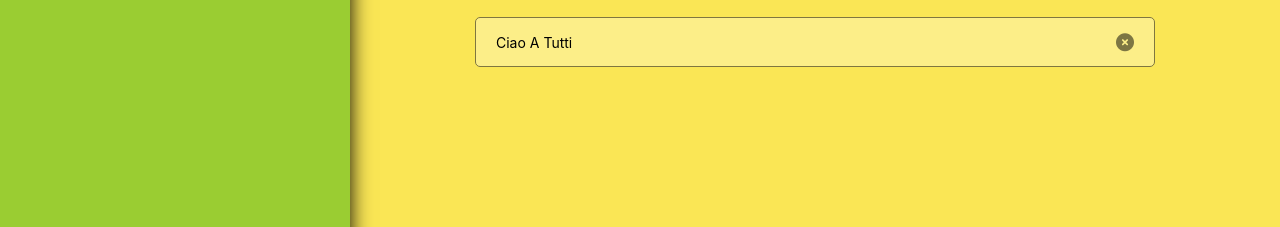
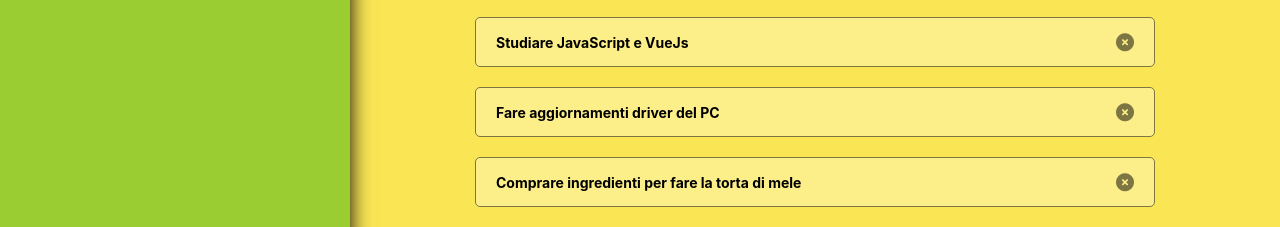
Before and after one commit to marcocor25/vue-todolist, a plain HTML site: page index.html in a window 1280 px wide. Shown: the part 116-343 px from the top of the page. Drawn offline with nearby package versions, Linux system fonts and the light colour scheme.

Commit message:
Inserito ciclo v-for

```diff
--- a/app.js
+++ b/app.js
@@ -11,5 +11,10 @@ const app = new Vue({
         mainTitle: 'your tasks :',
         ulClass: 'todolist',
         newTask: '',
+        taskList: [
+            'Studiare JavaScript e VueJs',
+            'Fare aggiornamenti driver del PC',
+            'Comprare ingredienti per fare la torta di mele'
+        ]
     }
 })
--- a/index.html
+++ b/index.html
@@ -14,18 +14,22 @@
 <body>
 
     <div id="root">
+        <!-- SIDEBAR -->
         <div class="sidebar">
             <h1 :class="title">{{sidebarTitle}}</h1>
             <div :class="barWrapperClass">
                 <input :type="inputType" :placeholder="placeOlder" :class="inputClass" v-model="newTask">
-                <button><i class="fa-solid fa-plus"></i></button>
+                <button @click="addTask"><i class="fa-solid fa-plus"></i></button>
             </div>
         </div>
-
+        <!-- MAIN CONTENT -->
         <div class="main-content">
             <h1 :class="title">{{mainTitle}}</h1>
             <ul :class="ulClass">
-                <li>ciao a tutti<i class="fa-solid fa-circle-xmark"></i></li>
+                <li v-for="task in taskList">
+                    {{task}}
+                    <i class="fa-solid fa-circle-xmark"></i>
+                </li>
             </ul>
         </div>
     </div>
--- a/style.css
+++ b/style.css
@@ -82,7 +82,7 @@ button {
     padding: 0 20px;
     border: 1px solid #7F763F;
     border-radius: 5px;
-    text-transform: capitalize;
+    font-weight: bold;
     cursor: pointer;
     background: rgba(255, 255, 255, 0.3);
 }
```
